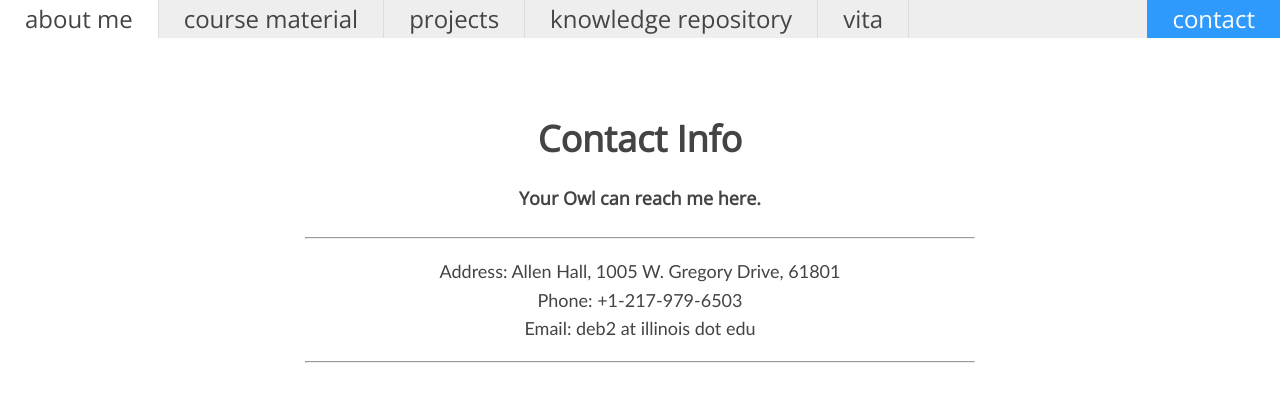
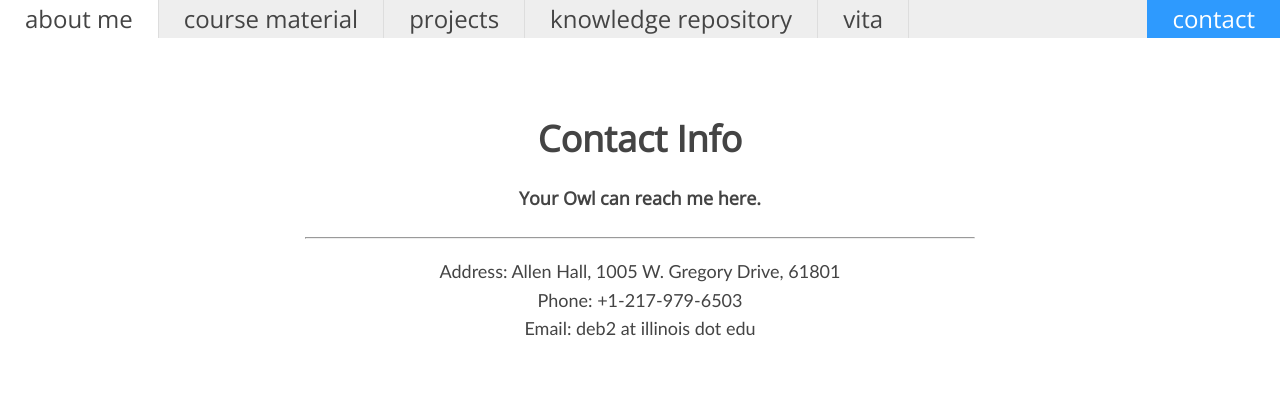
Before and after one commit to akashdeepdeb/akash.github.io, a Jekyll site: the page built from contact/index.html, in a window 1280 px wide. Shown: the top 402 px of the page. Built offline with Jekyll 4.4.1, drawn with Linux system fonts in a browser that asks for light colours.

Commit message:
Update index.html

```diff
--- a/contact/index.html
+++ b/contact/index.html
@@ -1,6 +1,6 @@
 ---
 layout: default
-title: contact
+title: Contact
 ---
 
 <style>
@@ -19,5 +19,4 @@ title: contact
   Phone: +1-217-979-6503 <br>
   Email: deb2 at illinois dot edu <br>
 </p>
-<hr>
 </div>
```
